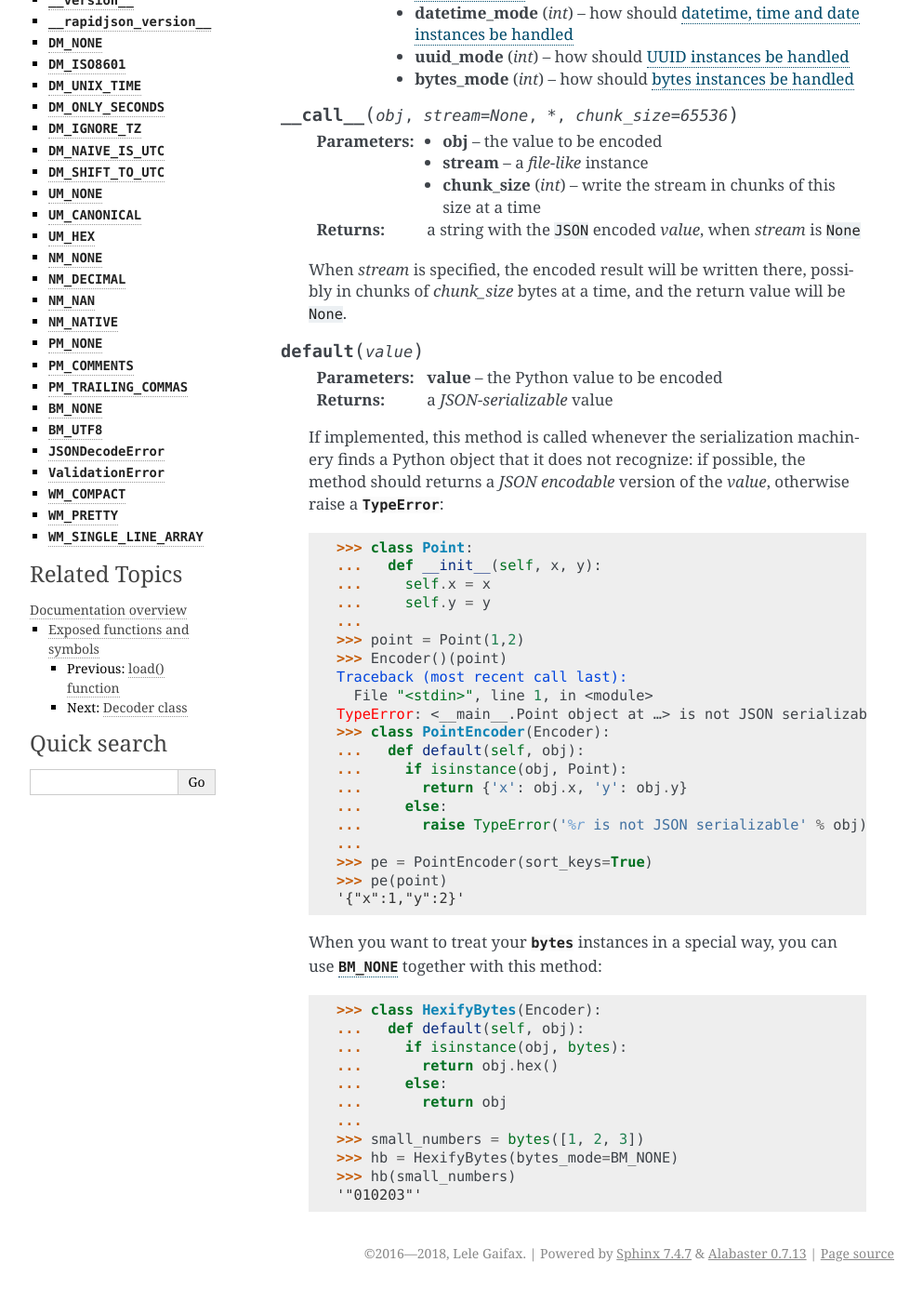
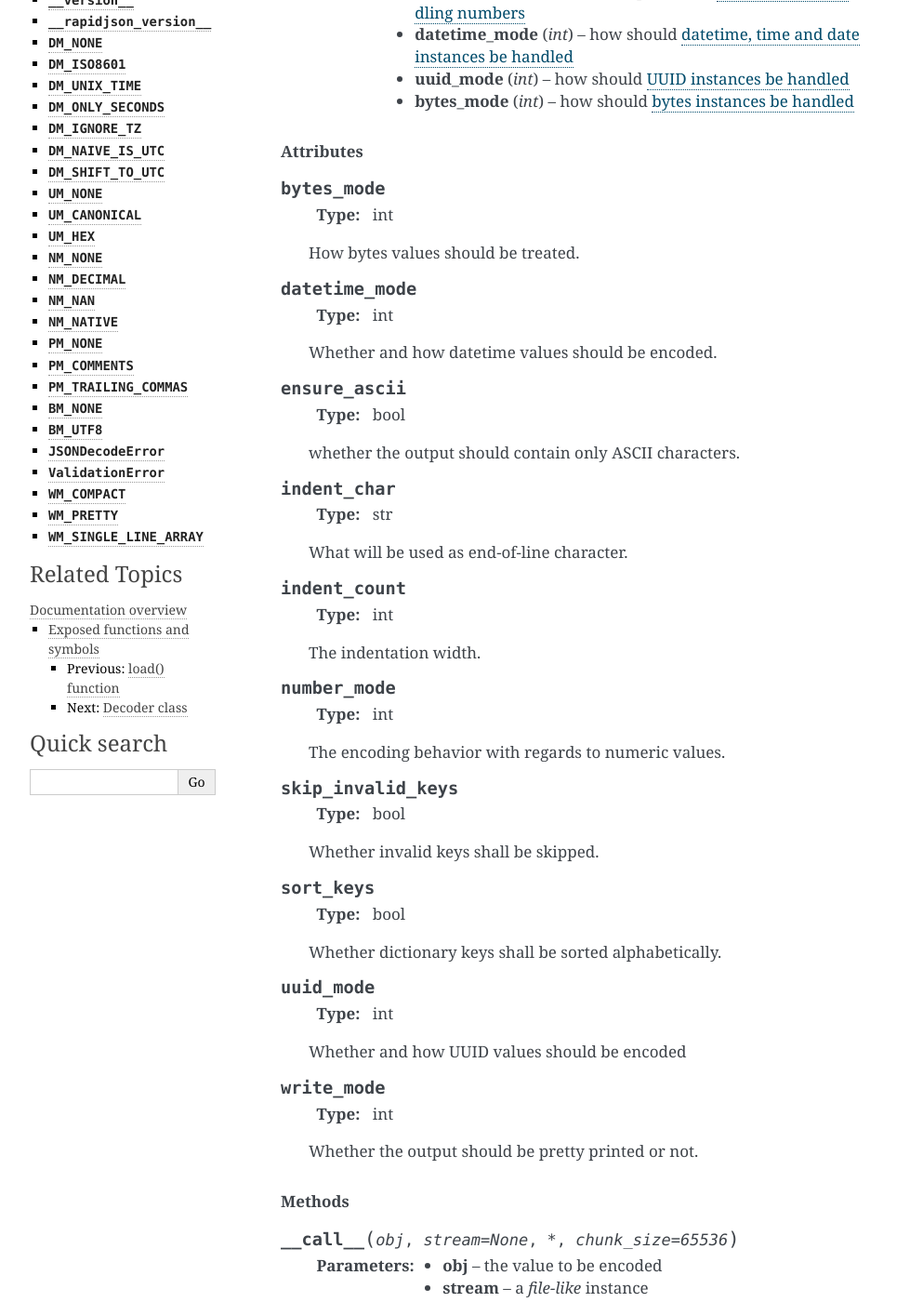
Before and after one commit to python-rapidjson/python-rapidjson, a Sphinx documentation site: the page built from docs/encoder.rst, in a window 1280 px wide and 1400 px high, scrolled down 494 px. Shown: the whole window at 93% size, without its empty margins (148-1141 px from the left). Built offline with Sphinx 7.4.7, drawn with Linux system fonts in a browser that asks for light colours; some of the changed text lies outside the part shown.

Commit message:
Fix access to Encoder instance attributes
This exposes the "indent_char" and "write_mode" attributes, and fixes the "sort_keys"
access that was wrongly referencing the "ensure_ascii" flag.

While on it, mentions Encoder and Decoder instance attributes in the documentation.

Fixes issue #147.

```diff
--- a/docs/encoder.rst
+++ b/docs/encoder.rst
@@ -30,7 +30,8 @@
    :param bool ensure_ascii: whether the output should contain :ref:`only ASCII
                              characters <ensure-ascii>`
    :param int write_mode: enable particular :ref:`pretty print <write-mode>` behaviors
-   :param int indent: indentation width when `write_mode` is not :data:`WM_COMPACT`
+   :param indent: either an integer, the indentation width, or a string, that will be used
+                  as line separator, when `write_mode` is not :data:`WM_COMPACT`
    :param bool sort_keys: whether dictionary keys should be :ref:`sorted
                           alphabetically <sort-keys>`
    :param int number_mode: enable particular :ref:`behaviors in handling numbers
@@ -40,6 +41,69 @@
    :param int uuid_mode: how should :ref:`UUID instances be handled <dumps-uuid-mode>`
    :param int bytes_mode: how should :ref:`bytes instances be handled <dumps-bytes-mode>`
 
+   .. rubric:: Attributes
+
+   .. attribute:: bytes_mode
+
+      :type: int
+
+      How bytes values should be treated.
+
+   .. attribute:: datetime_mode
+
+      :type: int
+
+      Whether and how datetime values should be encoded.
+
+   .. attribute:: ensure_ascii
+
+      :type: bool
+
+      whether the output should contain only ASCII characters.
+
+   .. attribute:: indent_char
+
+      :type: str
+
+      What will be used as end-of-line character.
+
+   .. attribute:: indent_count
+
+      :type: int
+
+      The indentation width.
+
+   .. attribute:: number_mode
+
+      :type: int
+
+      The encoding behavior with regards to numeric values.
+
+   .. attribute:: skip_invalid_keys
+
+      :type: bool
+
+      Whether invalid keys shall be skipped.
+
+   .. attribute:: sort_keys
+
+      :type: bool
+
+      Whether dictionary keys shall be sorted alphabetically.
+
+   .. attribute:: uuid_mode
+
+      :type: int
+
+      Whether and how UUID values should be encoded
+
+   .. attribute:: write_mode
+
+      :type: int
+
+      Whether the output should be pretty printed or not.
+
+   .. rubric:: Methods
 
    .. method:: __call__(obj, stream=None, *, chunk_size=65536)
 
```
Also changed, not shown: docs/decoder.rst (+27 -0 lines), 2 other files.
